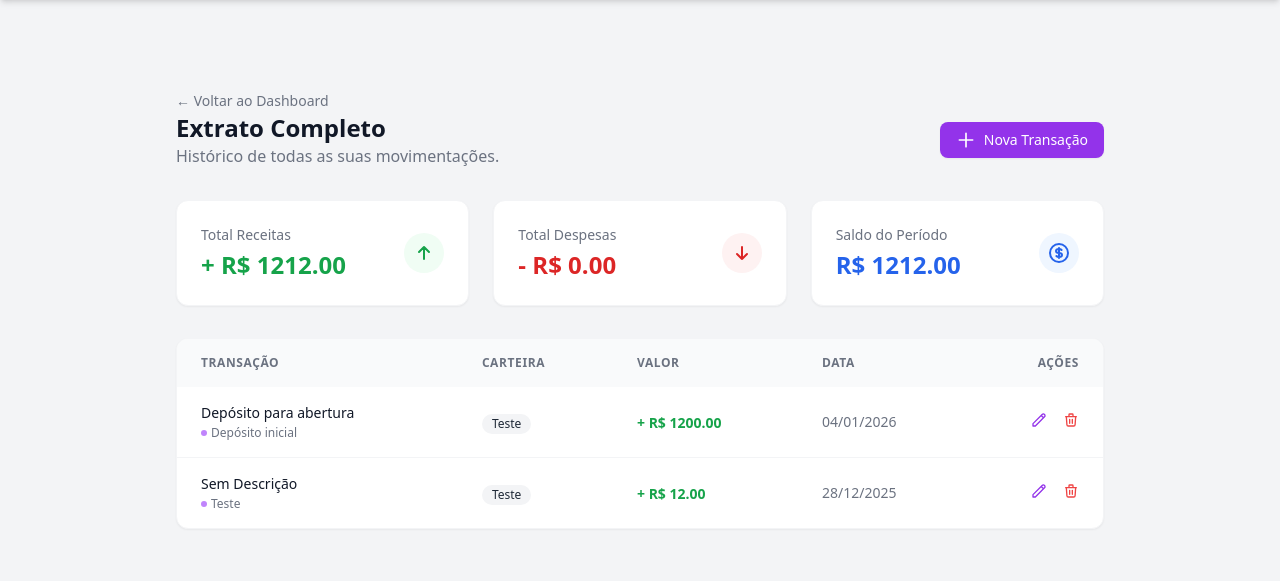
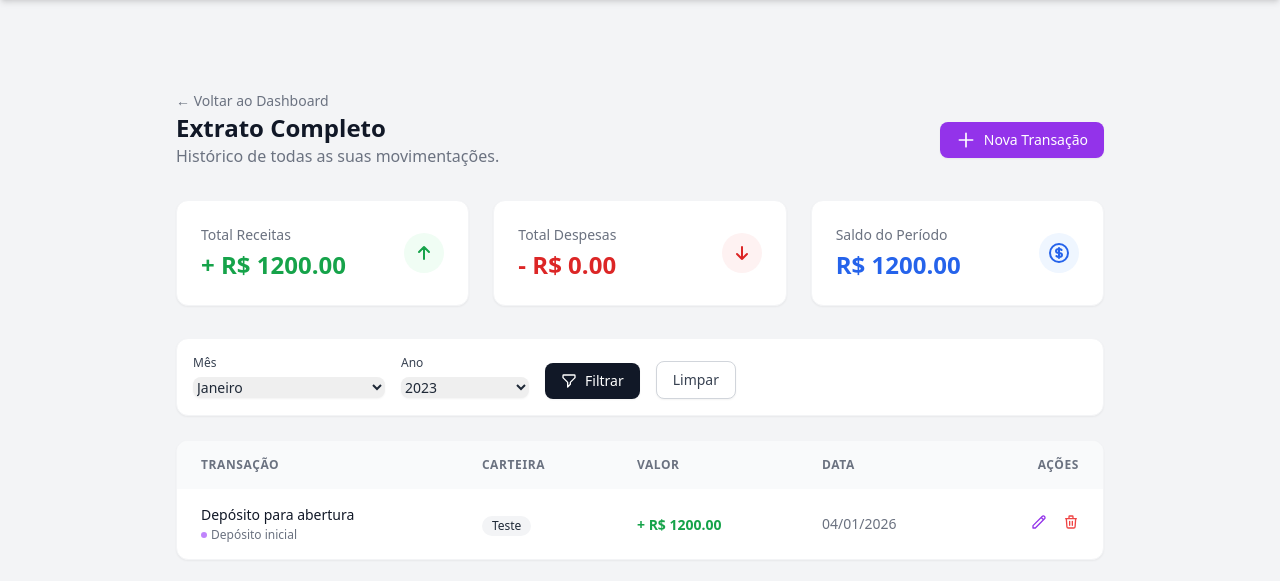
Before and after one commit to ASJoaoVictor/projeto_final_poo_2025.2, a Flask app: page /transaction in a window 1280 px wide. Shown: the part 60-641 px from the top of the page. Run offline with Flask 3, Linux system fonts and the light colour scheme; a user stored in the database is signed in; some libraries are stand-ins or nearby versions.

Commit message:
função para filtrar transações por data

```diff
--- a/controllers/transaction_controller.py
+++ b/controllers/transaction_controller.py
@@ -3,6 +3,7 @@ from models.transaction import Transaction
 from models.wallet import Wallet
 from models.category import UserCategory, SystemCategory
 from utils.exceptions import CarteiraInexistenteError, SaldoInsuficienteError, CarteiraInexistenteError, ValorInvalidoError, TransacaoInexistenteError
+from sqlalchemy import extract
 
 class TransactionController():
 
@@ -62,8 +63,12 @@ class TransactionController():
         return Transaction.query.filter_by(wallet_id=wallet_id).order_by(Transaction.created_at.desc()).order_by(Transaction.id.desc()).all()
 
     @staticmethod
-    def get_user_transactions(user_id):
-        return Transaction.query.join(Wallet).filter(Wallet.user_id == user_id).order_by(Transaction.created_at.desc()).order_by(Transaction.id.desc()).all()
+    def get_user_transactions(user_id, month, year):
+        return Transaction.query.join(Wallet).filter(
+            Wallet.user_id == user_id,
+            extract("month", Transaction.created_at) == month,
+            extract("year", Transaction.created_at) == year
+        ).order_by(Transaction.created_at.desc()).order_by(Transaction.id.desc()).all()
 
     @staticmethod
     def delete_transaction(transaction_id, user_id):
--- a/routes/transaction_routes.py
+++ b/routes/transaction_routes.py
@@ -12,7 +12,17 @@ transaction_bp = Blueprint("transaction_bp", __name__, url_prefix="/transaction"
 @transaction_bp.route("", methods=["GET"])
 @login_required
 def transaction_page():
-    transactions = TransactionController.get_user_transactions(user_id=current_user.id)
+    today = datetime.now()
+
+    selected_month = request.args.get("month", today.month, type=int)
+    selected_year = request.args.get("year", today.year, type=int)
+
+    transactions = TransactionController.get_user_transactions(
+        user_id=current_user.id,
+        month=selected_month,
+        year=selected_year
+    )
+
     total_income = sum(t.value for t in transactions if t.transaction_type == "income")
     total_expense = sum(t.value for t in transactions if t.transaction_type == "expense")
     total_balance = total_income - total_expense
--- a/templates/transaction/index.html
+++ b/templates/transaction/index.html
@@ -54,6 +54,49 @@
             </div>
         </div>
     </div>
+
+    <form method="GET" action="{{ request.path }}" class="bg-white p-4 rounded-xl border border-gray-100 shadow-sm mb-6">
+        <div class="flex flex-col sm:flex-row gap-4 items-end">
+
+            <div class="w-full sm:w-auto">
+                <label for="month" class="block text-xs font-medium text-gray-700 mb-1">Mês</label>
+                <select name="month" id="month" class="w-full sm:w-48 rounded-lg border-gray-300 text-sm focus:ring-purple-500 focus:border-purple-500 shadow-sm">
+                    {% set meses = [
+                        (1, 'Janeiro'), (2, 'Fevereiro'), (3, 'Março'), (4, 'Abril'),
+                        (5, 'Maio'), (6, 'Junho'), (7, 'Julho'), (8, 'Agosto'),
+                        (9, 'Setembro'), (10, 'Outubro'), (11, 'Novembro'), (12, 'Dezembro')
+                    ] %}
+
+                    {% for num, nome in meses %}
+                    <option value="{{ num }}" {% if selected_month == num %}selected{% endif %}>
+                        {{ nome }}
+                    </option>
+                    {% endfor %}
+                </select>
+            </div>
+
+            <div class="w-full sm:w-auto">
+                <label for="year" class="block text-xs font-medium text-gray-700 mb-1">Ano</label>
+                <select name="year" id="year" class="w-full sm:w-32 rounded-lg border-gray-300 text-sm focus:ring-purple-500 focus:border-purple-500 shadow-sm">
+                    {% for y in range(2023, 2030) %}
+                    <option value="{{ y }}" {% if selected_year == y %}selected{% endif %}>
+                        {{ y }}
+                    </option>
+                    {% endfor %}
+                </select>
+            </div>
+
+            <button type="submit" class="w-full sm:w-auto px-4 py-2 bg-gray-900 hover:bg-gray-800 text-white text-sm font-medium rounded-lg transition-colors shadow-sm flex items-center justify-center gap-2">
+                <svg class="w-4 h-4" fill="none" stroke="currentColor" viewBox="0 0 24 24"><path stroke-linecap="round" stroke-linejoin="round" stroke-width="2" d="M3 4a1 1 0 011-1h16a1 1 0 011 1v2.586a1 1 0 01-.293.707l-6.414 6.414a1 1 0 00-.293.707V17l-4 4v-6.586a1 1 0 00-.293-.707L3.293 7.293A1 1 0 013 6.586V4z"></path></svg>
+                Filtrar
+            </button>
+
+            <a href="{{ request.path }}" class="w-full sm:w-auto px-4 py-2 bg-white border border-gray-300 text-gray-700 hover:bg-gray-50 text-sm font-medium rounded-lg transition-colors shadow-sm text-center">
+                Limpar
+            </a>
+
+        </div>
+    </form>
 
     <div class="bg-white rounded-xl shadow-sm border border-gray-100 overflow-hidden">
         <table class="w-full text-left border-collapse">
@@ -131,7 +174,6 @@
                 <svg class="w-8 h-8" fill="none" stroke="currentColor" viewBox="0 0 24 24"><path stroke-linecap="round" stroke-linejoin="round" stroke-width="2" d="M9 5H7a2 2 0 00-2 2v12a2 2 0 002 2h10a2 2 0 002-2V7a2 2 0 00-2-2h-2M9 5a2 2 0 002 2h2a2 2 0 002-2M9 5a2 2 0 012-2h2a2 2 0 012 2"></path></svg>
             </div>
             <h3 class="text-lg font-medium text-gray-900">Nenhuma transação encontrada</h3>
-            <p class="text-gray-500 mt-1">Comece adicionando movimentações nas suas carteiras.</p>
         </div>
         {% endif %}
     </div>
--- a/utils/exceptions.py
+++ b/utils/exceptions.py
@@ -1,4 +1,3 @@
-
 class SaldoInsuficienteError(Exception):
     pass
 
```
Also changed, not shown: instance/finance.db.
